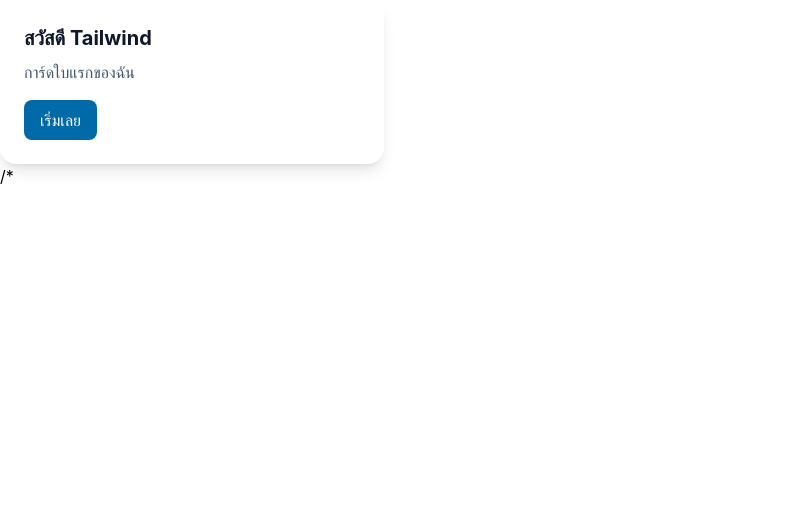
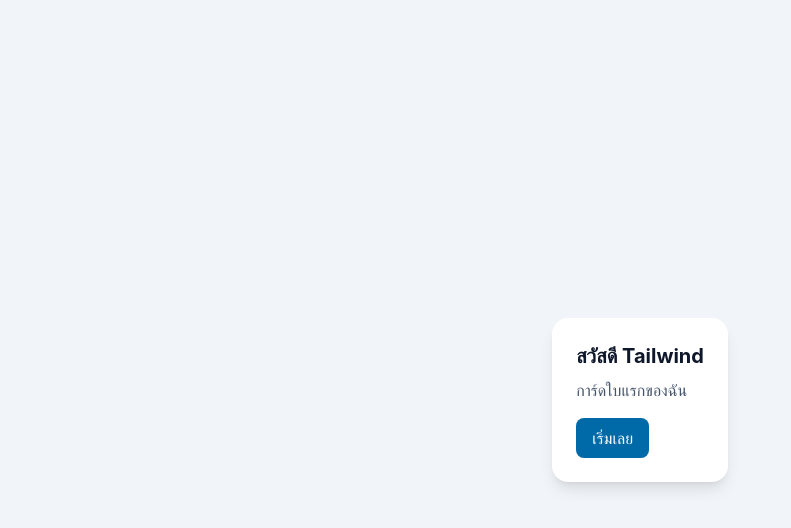
Before and after one commit to PRANAZA07/weak3, a website built with Vite: page index.html in a window 1280 px wide. Shown: the whole page, without its empty margins (0-791 px from the left). Built offline with nearby package versions, Linux system fonts and the light colour scheme.

Commit message:
add card

```diff
--- a/index.html
+++ b/index.html
@@ -8,6 +8,6 @@
   </head>
   <body>
     <div id="app"></div>
-    /*<script type="module" src="/src/main.js"></script>
+    <script type="module" src="/src/main.js"></script>
   </body>
 </html>
--- a/src/main.js
+++ b/src/main.js
@@ -5,18 +5,18 @@ import viteLogo from './assets/vite.svg'
 import { setupCounter } from './counter.js'
 
 document.querySelector('#app').innerHTML = `
-<div class="max-w-sm rounded-2xl bg-white
-p-6 shadow-lg">
+  <div class="min-h-screen flex items-center justify-center bg-slate-100">
+  <div class="max-w-sm rounded-2xl bg-white p-6 shadow-lg">
   <h2 class="text-xl font-bold text-slate-900">
   สวัสดี Tailwind
   </h2>
   <p class="mt-2 text-slate-600">
    การ์ดใบแรกของฉัน
   </p>
-<button class="mt-4 rounded-lg bg-sky-700
-px-4 py-2 text-white">
+  <button class="mt-4 rounded-lg bg-sky-700 px-4 py-2 text-white">
   เริ่มเลย
   </button>
+  </div>
   </div>
 `
 
```
Lines whose indentation alone changed are shown as unchanged.
